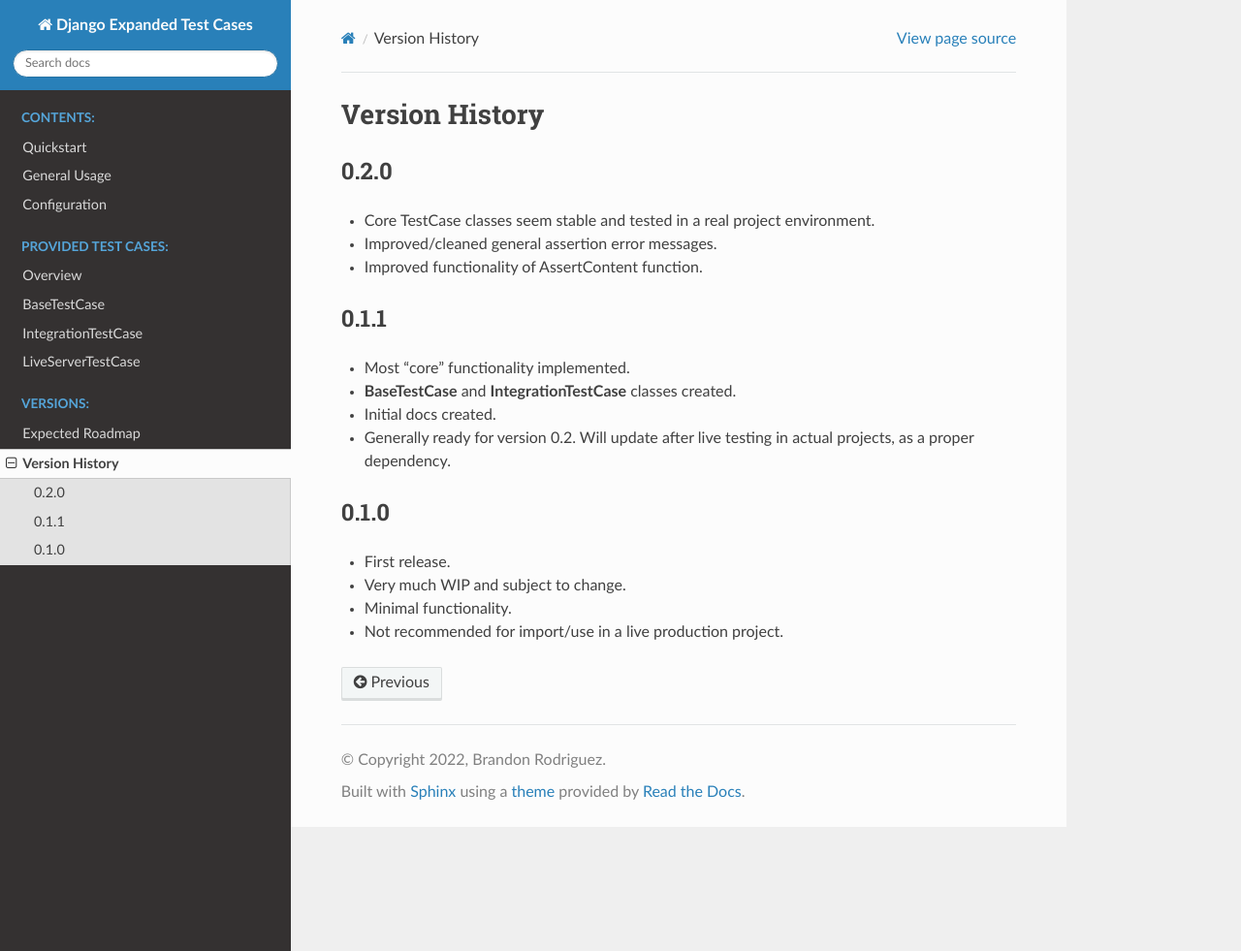
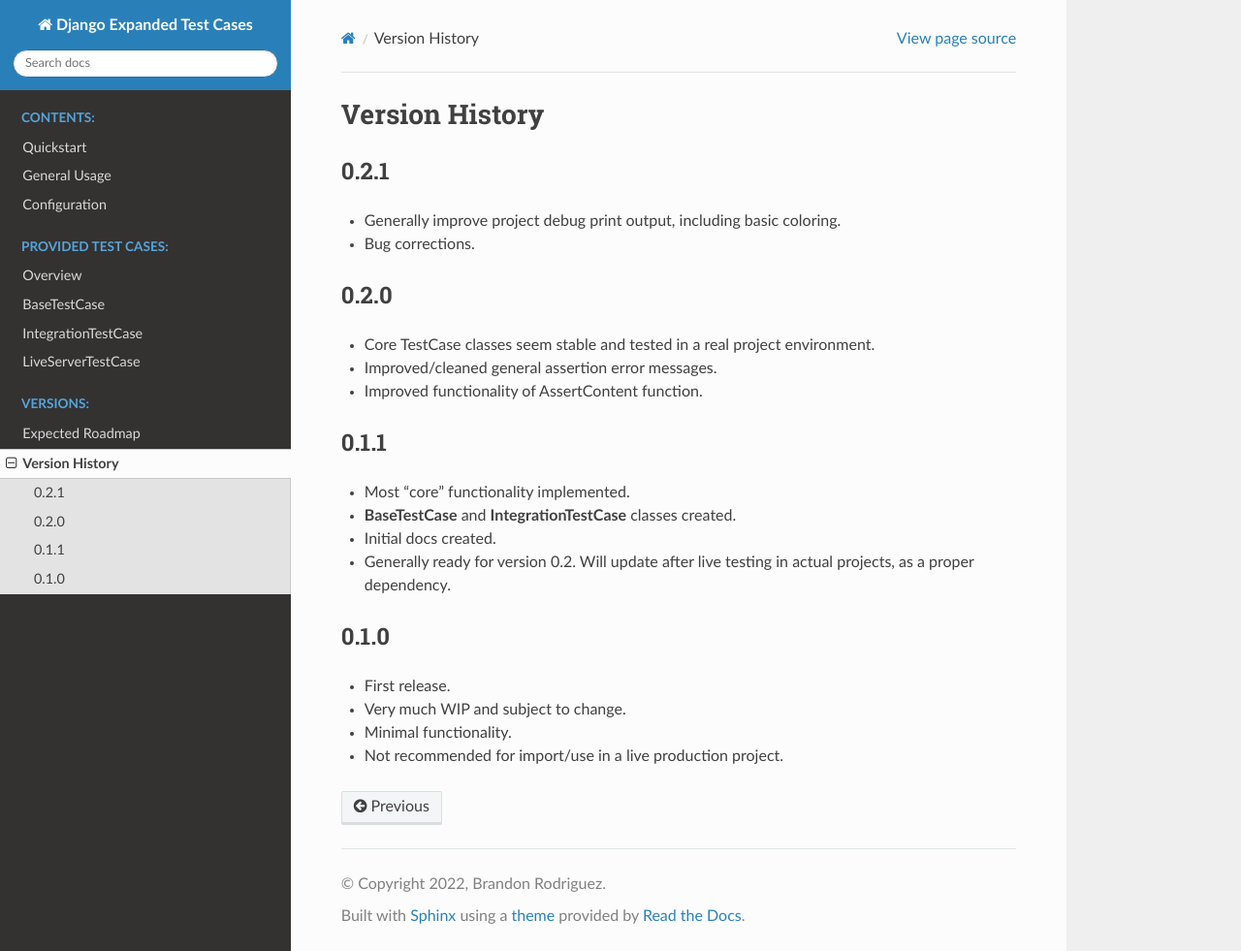
Before and after one commit to brodriguez8774/django-expanded-test-cases, a Sphinx documentation site: the page built from docs/source/version_history.rst, in a window 1280 px wide and 981 px high. Shown: the whole window at 97% size. Built offline with Sphinx 7.4.7 and the Read the Docs theme 2.0.0, drawn with Linux system fonts in a browser that asks for light colours.

Commit message:
Update project version to 0.2.1

```diff
--- a/docs/source/conf.py
+++ b/docs/source/conf.py
@@ -25,7 +25,7 @@ copyright = '2022, Brandon Rodriguez'
 author = 'Brandon Rodriguez'
 
 # The full version, including alpha/beta/rc tags
-release = '0.2.0'
+release = '0.2.1'
 
 
 # -- General configuration ---------------------------------------------------
--- a/docs/source/version_history.rst
+++ b/docs/source/version_history.rst
@@ -1,5 +1,11 @@
 Version History
 ***************
+
+
+0.2.1
+=====
+* Generally improve project debug print output, including basic coloring.
+* Bug corrections.
 
 
 0.2.0
--- a/pyproject.toml
+++ b/pyproject.toml
@@ -4,7 +4,7 @@ build-backend = 'setuptools.build_meta:__legacy__'
 
 [project]
 name = "django-expanded-test-cases"
-version = "0.2.0"
+version = "0.2.1"
 description = "Expands the existing Django TestCase class with extra functionality."
 readme = "readme.md"
 authors = [{ name = "Brandon Rodriguez", email = "brodriguez8774@gmail.com"}]
--- a/setup.cfg
+++ b/setup.cfg
@@ -1,6 +1,6 @@
 [metadata]
 name = django-expanded-test-cases
-version = 0.2.0
+version = 0.2.1
 description = Expands the existing Django TestCase class with extra functionality.
 long_description = file: readme.md
 url = https://github.com/brodriguez8774/django-expanded-test-cases
```
